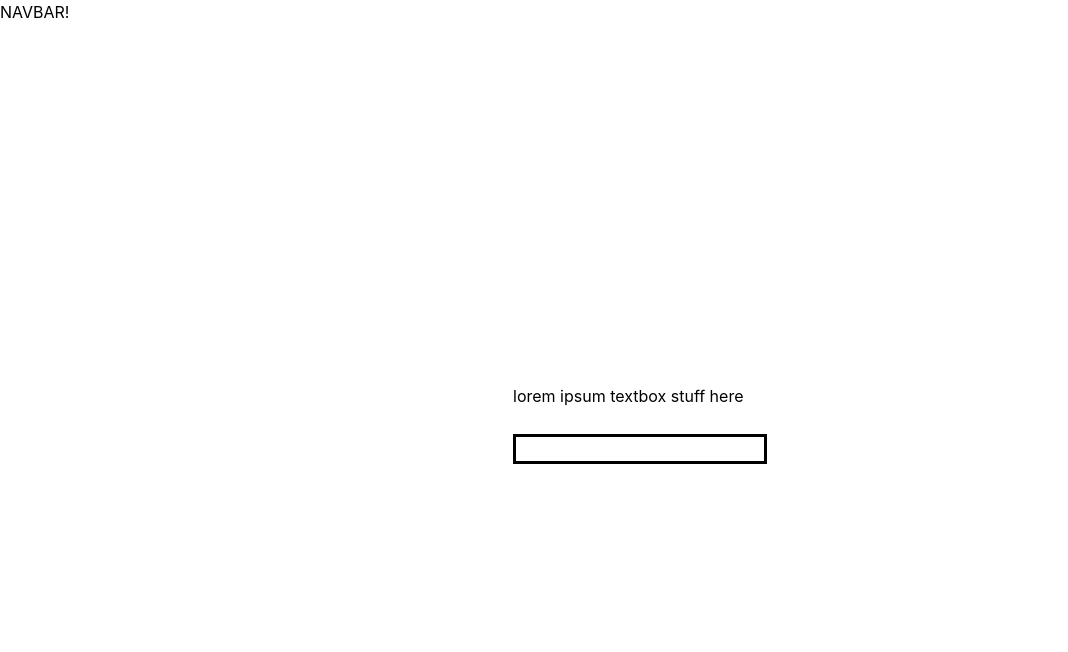
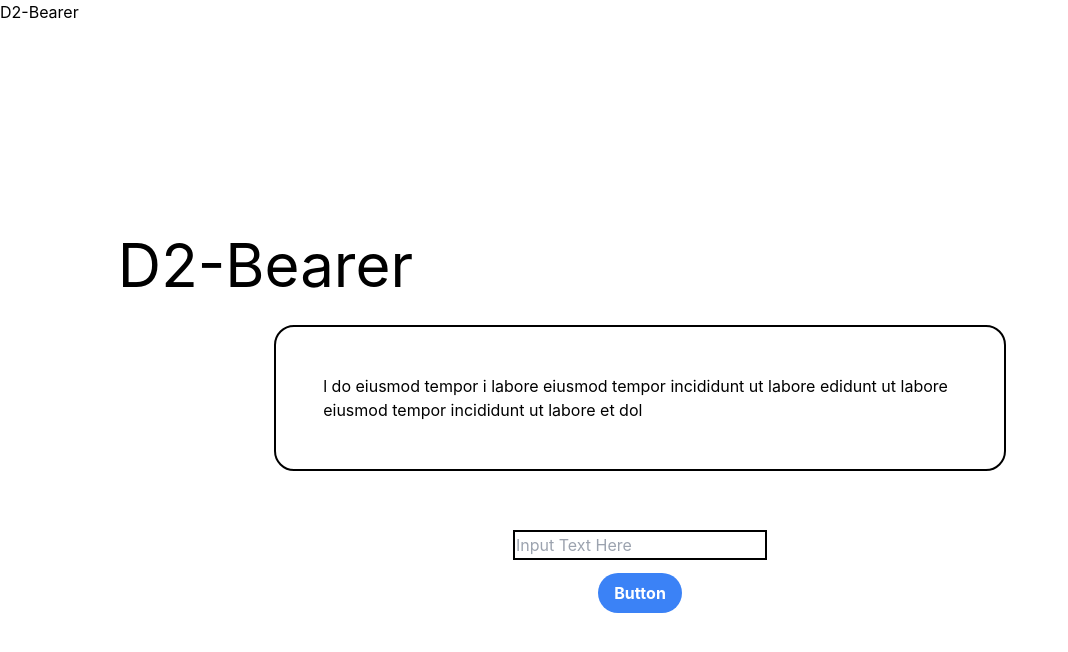
Before and after one commit to tlstommy/d2bearer, a React (Create React App) app: page / in a window 1280 px wide. Shown: the top 652 px of the page, without its empty margins (0-1068 px from the left). Built offline with nearby package versions, Linux system fonts and the light colour scheme.

Commit message:
commit sizing stuff

```diff
--- a/package.json
+++ b/package.json
@@ -8,7 +8,7 @@
     "@testing-library/user-event": "^13.5.0",
     "react": "^18.2.0",
     "react-dom": "^18.2.0",
-    "react-scripts": "5.0.1",
+    "react-scripts": "^5.0.1",
     "web-vitals": "^2.1.4"
   },
   "scripts": {
--- a/src/App.js
+++ b/src/App.js
@@ -10,7 +10,6 @@ function App() {
   return (
     <div className="App">
       <Container>
-        hjhj
       </Container>
     </div>
   );
--- /dev/null
+++ b/src/components/Button.js
@@ -0,0 +1,7 @@
+export default function Button() {
+    return (
+    <button class="bg-blue-500 hover:bg-blue-700 text-white font-bold py-2 px-4 rounded-full">
+        Button
+    </button>
+    );
+}
--- a/src/components/Container.js
+++ b/src/components/Container.js
@@ -5,6 +5,7 @@ import React from "react";
 import Navbar from "./Navbar";
 import TextBox from "./TextBox";
 import TextInput from "./TextInput";
+import Button from "./Button";
 
 
 
@@ -12,12 +13,24 @@ export default function Container() {
   return (
     <div>
       <Navbar/>
-      <main className="grid place-items-center flex h-screen">
-        <div>
+
+      <main className="place-items-center flex h-screen ">
+        <div></div>
+        <div class="m-auto">
+          <div className="title">
+              <h1 class="text-6xl font-normal">
+                D2-Bearer
+              </h1>
+          </div>
+          <div class="flex flex-col items-center">
             <TextBox/>
             <TextInput/>
+            <Button/>
+          </div>
         </div>
+
       </main>
+      <div></div>
     </div>
   );
 }
--- a/src/components/Navbar.js
+++ b/src/components/Navbar.js
@@ -1,7 +1,7 @@
 export default function Navbar() {
     return (
       <header>
-        NAVBAR!
+        D2-Bearer
       </header>
     );
   }
--- a/src/components/TextBox.js
+++ b/src/components/TextBox.js
@@ -1,8 +1,8 @@
 //textbox to show messages
 export default function TextBox() {
     return (
-      <div className="textBox">
-        <p> lorem ipsum textbox stuff here</p>
+      <div className="textBox transition-all break-normal w-2/3">
+        <p> l do eiusmod tempor i labore eiusmod tempor incididunt ut labore edidunt ut labore eiusmod tempor incididunt ut labore et dol</p>
       </div>
     );
 }
--- a/src/components/TextInput.js
+++ b/src/components/TextInput.js
@@ -1,8 +1,8 @@
 //textinput
 export default function TextInput() {
     return (
-        <div className="flex">
-            <input className="textInputBox" type="text" id="textInput" name="textInput"></input>
+        <div className="">
+            <input className="textInputBox" type="text" id="textInput" name="textInput" placeholder="Input Text Here"></input>
         </div>
     );
 }
--- a/src/index.css
+++ b/src/index.css
@@ -16,9 +16,24 @@ code {
     monospace;
 }
 
+
+
+.textBox{
+
+  outline: 2px solid black;
+  padding: 3%;
+  outline-offset: 16px;
+  border-radius: 0.125rem;
+  margin: 3rem;
+}
+
 .textInputBox {
-  margin-top: 10%;
-  border-width: 3px;
-  border-color: black;
 
+  outline: 2px solid black;
+  outline-offset: 1px;
+  margin-top: 2rem;
 }
+
+button{
+  margin-top: 1rem;
+}
```
Also changed, not shown: src/components/Title.js (added), 1 other file (tests, documents, lock files or other folders).
